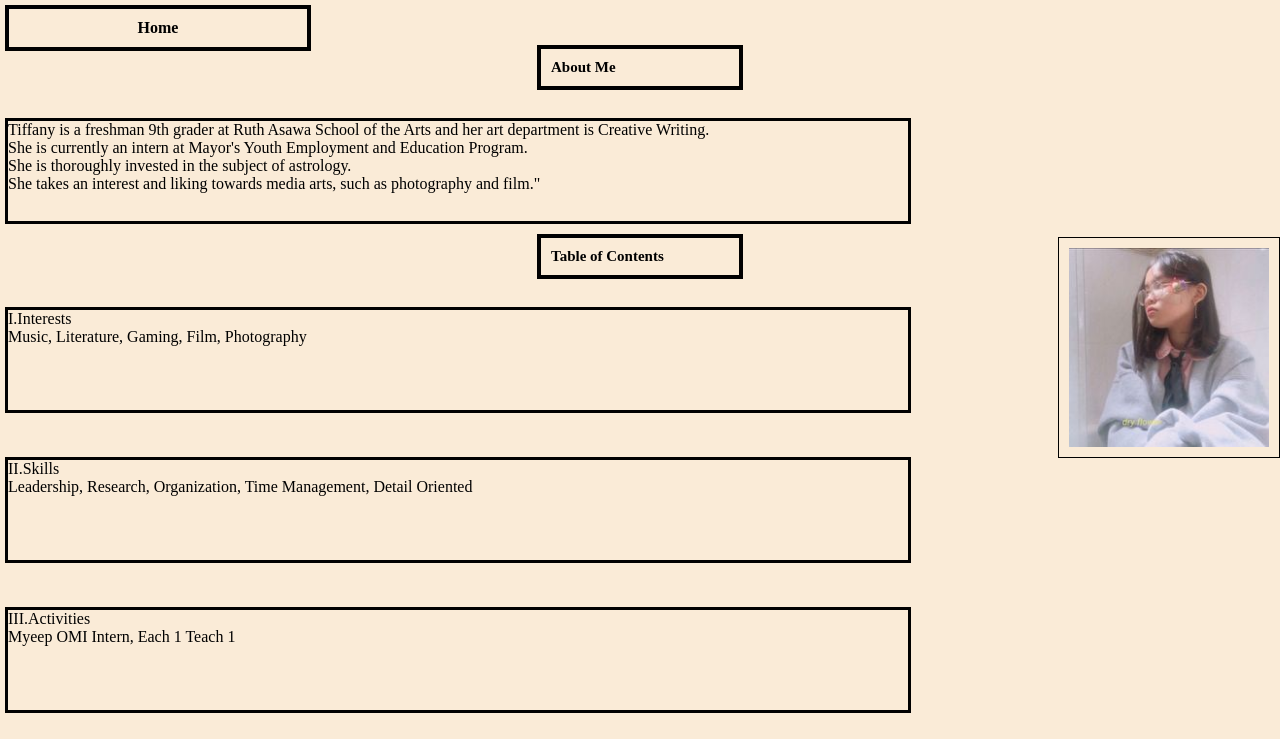
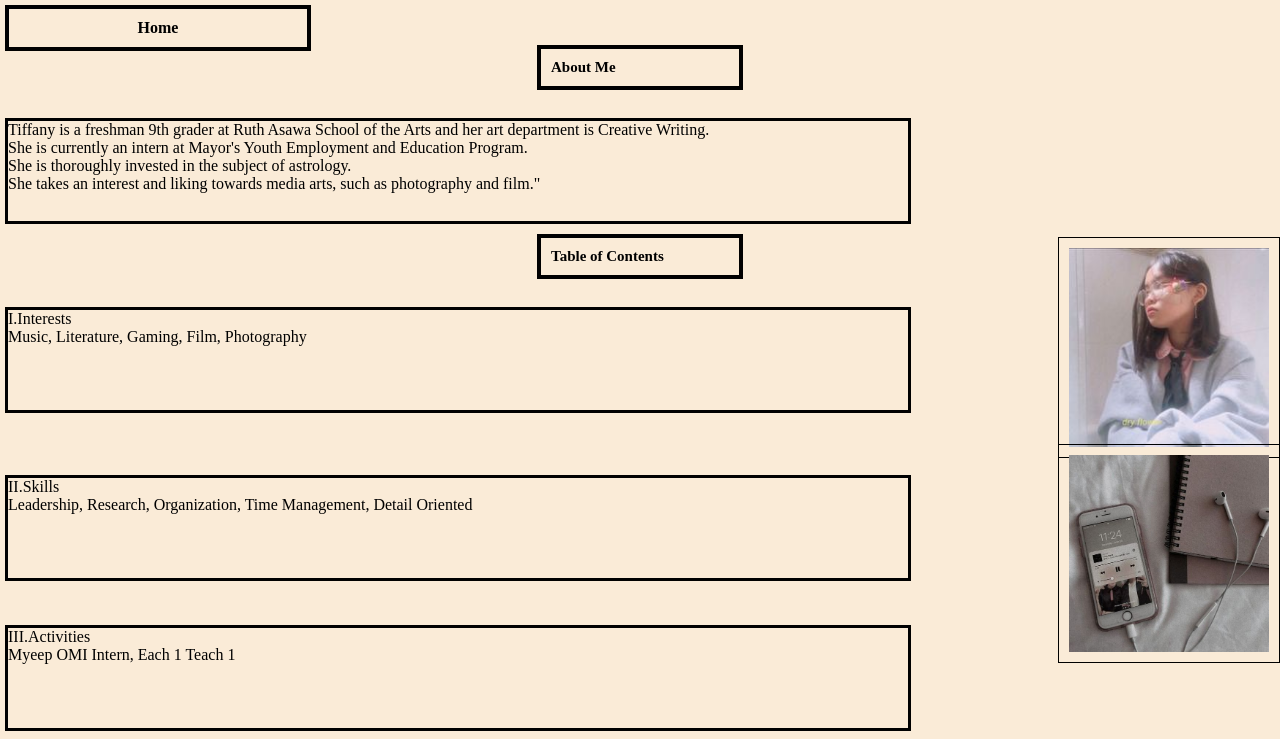
Before and after one commit to tiffanydong06/tiffanydong06.github.io, a plain HTML site: page index.html in a window 1280 px wide. Shown: the top 739 px of the page. Drawn offline with Linux system fonts and the light colour scheme.

Commit message:
whisperrr

```diff
--- a/index.html
+++ b/index.html
@@ -115,6 +115,7 @@ h2 {
 <h2 align="center"><strong>Table of Contents</strong></h2><br>
 </center>
 <p align="center">I.Interests<br>Music, Literature, Gaming, Film, Photography</p><br>
+<img src="Tips de Estudio.jpg" alt="cannot be found"><br>
 <p align="center">II.Skills<br>Leadership, Research, Organization, Time Management, Detail Oriented</p><br>
 <p align="center">III.Activities<br>Myeep OMI Intern, Each 1 Teach 1</p><br>
 <center>
```
